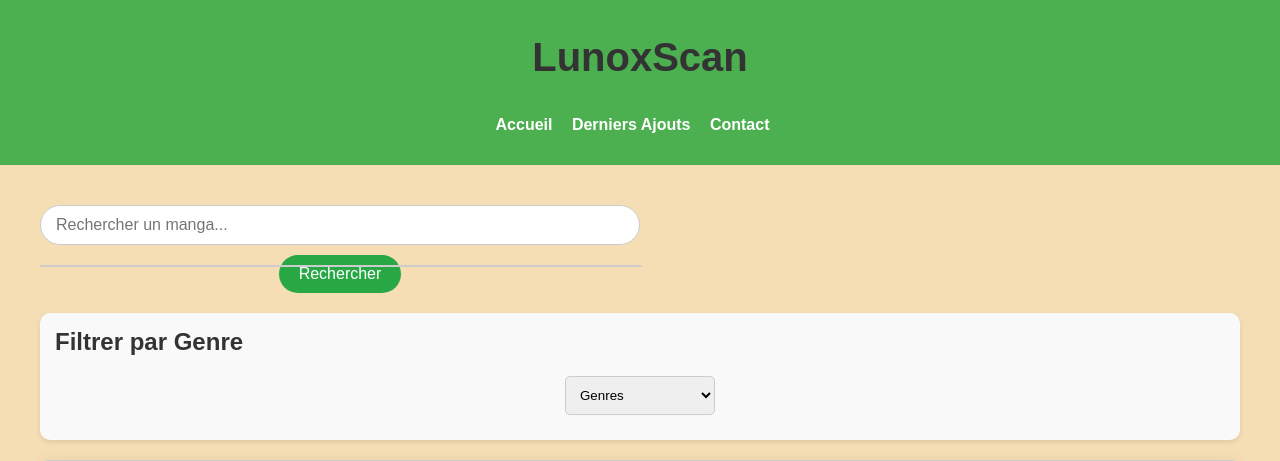
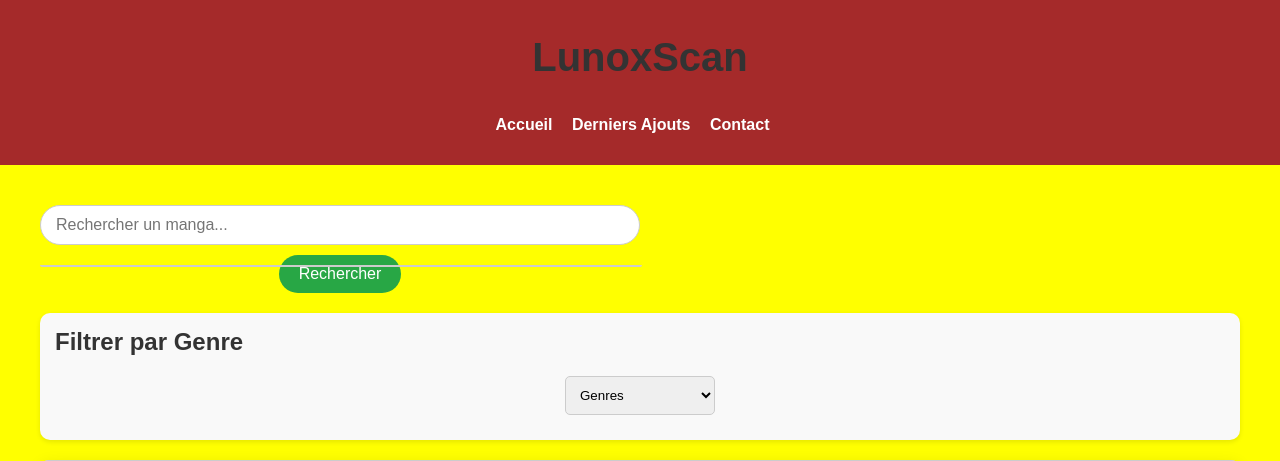
Before and after one commit to Alex171-studo/LunoxScan, a PHP site: page /index.html in a window 1280 px wide. Shown: the top 461 px of the page. Run offline with PHP 8.4, Linux system fonts and the light colour scheme.

Commit message:
Mise à jour de styles.css et script.js

```diff
--- a/script.js
+++ b/script.js
@@ -21,6 +21,7 @@ function searchManga() {
 
 document.addEventListener('DOMContentLoaded', function() {
     const mangas = [
+        'Start raising dragons from today',
         'Naruto',
         'One Piece',
         'Dragon Ball',
--- a/styles.css
+++ b/styles.css
@@ -2,11 +2,11 @@ body {
     font-family: Arial, sans-serif;
     margin: 0;
     padding: 0;
-    background-color: wheat;
+    background-color: yellow;
 }
 
 header {
-    background-color: #333;
+
     color: white;
     padding: 10px 20px;
 }
@@ -266,7 +266,7 @@ footer {
 
 
 header {
-    background-color: #333;
+    background-color: brown;
     color: white;
     padding: 10px 20px;
 }
@@ -414,7 +414,7 @@ a:hover {
 
 
 header {
-    background-color: #00796b;
+
     color: white;
     padding: 15px 20px;
     text-align: center;
@@ -580,7 +580,7 @@ a:hover {
 
 
 header {
-    background-color: #00796b;
+
     color: white;
     padding: 15px 20px;
     text-align: center;
@@ -819,7 +819,7 @@ a:hover {
 
 /* En-tête */
 header {
-    background-color: #4CAF50;
+
     color: white;
     padding: 15px;
     text-align: center;
```
